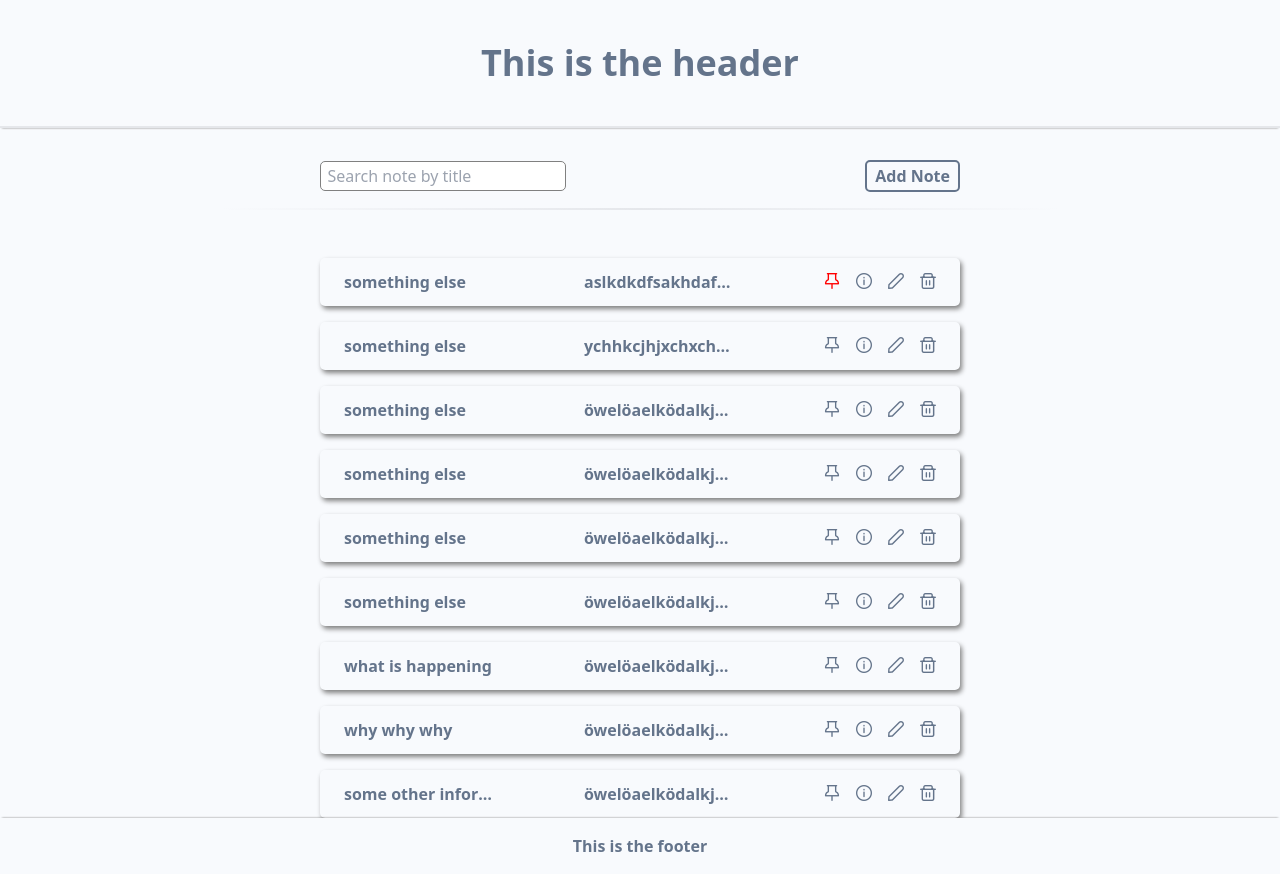
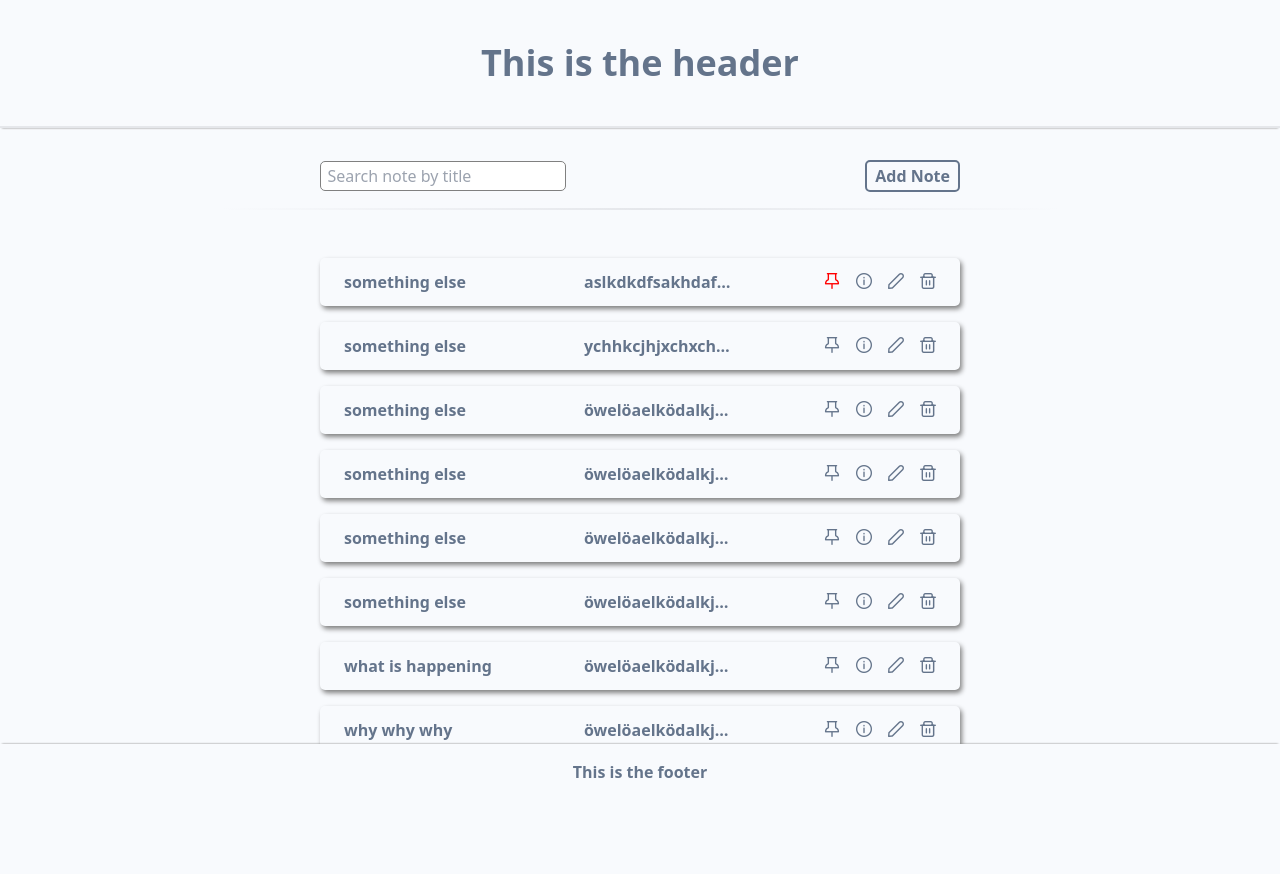
Before and after one commit to SemmelKorb/snowtes, a Vue app in the folder Snowtes/: page /notes in a window 1280 px wide. After the commit the page ends 800 px from the top, so only its background shows below. Built offline with nearby package versions, Linux system fonts and the light colour scheme; the HTML template or start-up script is replaced by a standard one.

Commit message:
overflow of content fixed

```diff
--- a/Snowtes/src/App.vue
+++ b/Snowtes/src/App.vue
@@ -6,13 +6,9 @@
 
 <template>
   <div class="flex flex-col h-screen">
-    <div class="h-full">
       <Header/>
-      <div class="flex-1">
-        <RouterView/>
-        <PopupView/>
-      </div>
+      <RouterView/>
       <Footer/>
-    </div>
+      <PopupView/>
   </div>
 </template>
--- a/Snowtes/src/assets/base.css
+++ b/Snowtes/src/assets/base.css
@@ -5,3 +5,7 @@ body {
     color: var(--color-light-snow);
     font-weight: 700;
 }
+
+main {
+    @apply flex-1 overflow-y-auto;
+}
--- a/Snowtes/src/views/NoteView.vue
+++ b/Snowtes/src/views/NoteView.vue
@@ -7,15 +7,13 @@
 </script>
 
 <template>
+    <NoteControlBar/>
+    <div class="border-div"/>
     <main>
-        <NoteControlBar/>
-
-        <div class="border-div"/>
-
         <!--Muss in im Backend geflitert werden -> wenn ein filter drinnen ist, muss auch der max page count geupdated werden + keinen filter array zurückgeben sondern den normalen notes array überschreiben-->
         <!--List of notes filtered by title-->
         <!--TODO: Es muss ein extra container für die notes gemacht werden und in diesem kann man für die notes scrollen bedeutet die obere notes controll bar bleibt immer an der selben stelle-->
-        <div class="overflow-y-auto">
+        <div class="pb-10">
             <NoteDetails
                 v-if="noteStore.filter !== ''"
                 v-for='note in noteStore.filterByTitle'
```
